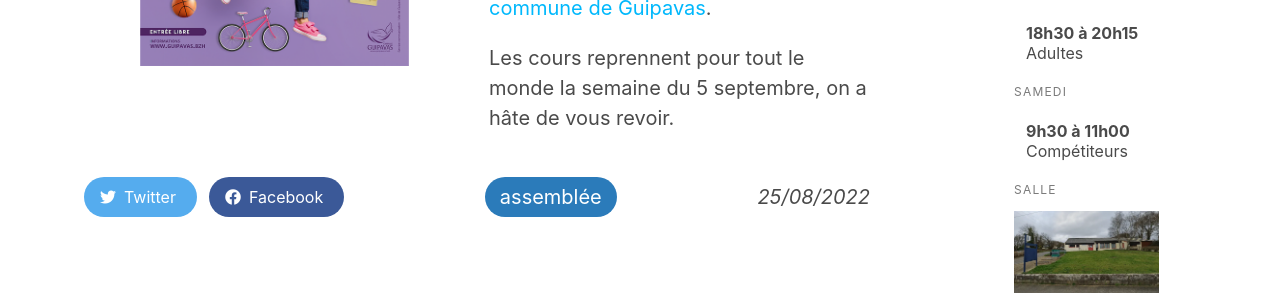
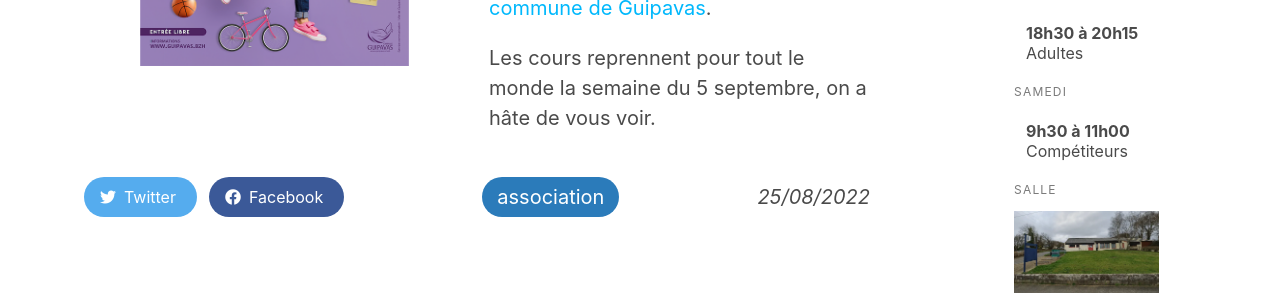
Before and after one commit to guipavas-savate/guipavas-savate.github.io, a Jekyll site: the page built from _posts/2022-08-25-forum-rentree.md, in a window 1280 px wide. Shown: the part 513-819 px from the top of the page. Built offline with Jekyll 4.4.1, drawn with Linux system fonts in a browser that asks for light colours; nearby versions of some CDN libraries.

Commit message:
Correction du post (second)

```diff
--- a/_posts/2022-08-25-forum-rentree.md
+++ b/_posts/2022-08-25-forum-rentree.md
@@ -2,7 +2,7 @@
 layout: post
 title: Forum des associations et rentrée
 description: Le club sera présent au forum des associations de Guipavas venez nous voir nombreux ! Les cours reprennent la semaine du 5 septembre, on a hâte de vous revoir.
-tags: [assemblée]
+tags: [association]
 img: /images/forum_asso2022.png
 ---
 
@@ -10,4 +10,4 @@ Le club sera présent au forum des associations de Guipavas venez nous voir nomb
 
 [Forum des associations sur le site de la commune de Guipavas](https://guipavas.bzh/pages-speciales/fonctionnalites/agenda-133/forum-des-associations-2441.html?cHash=53022821c6121e2ad05a9db962539e14).
 
-Les cours reprennent pour tout le monde la semaine du 5 septembre, on a hâte de vous revoir.
+Les cours reprennent pour tout le monde la semaine du 5 septembre, on a hâte de vous voir.
```
Also changed, not shown: _posts/2022-07-05-assemblée-générales-2022.md (+1 -1 lines).
